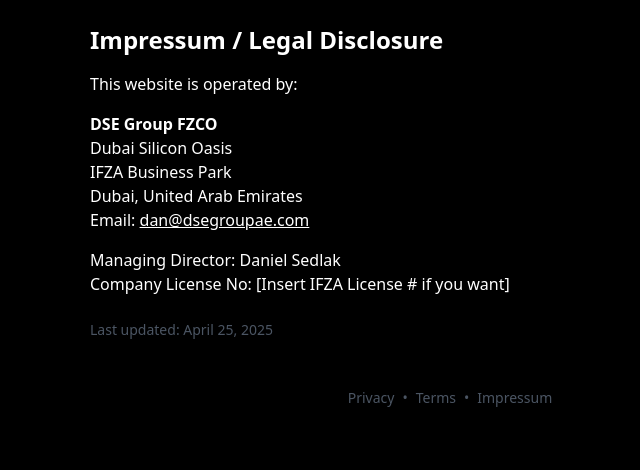
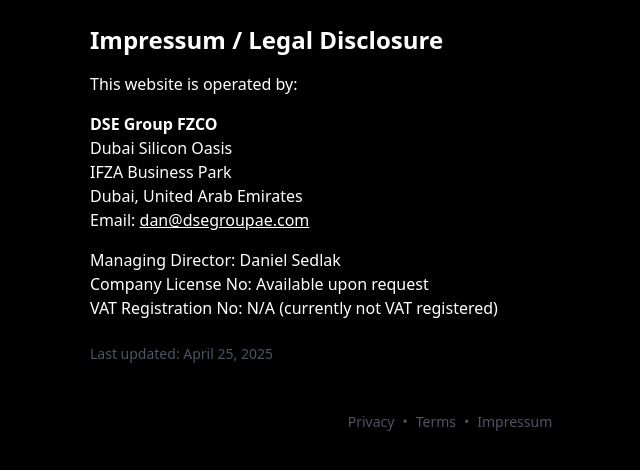
Before and after one commit to DSEGroupdev/adproai, a Next.js app: page /impressum in a window 1280 px wide. Shown: the top 470 px of the page, without its empty margins (190-830 px from the left). Built offline with nearby package versions, Linux system fonts and the light colour scheme; no server answers.

Commit message:
📝 Update company registration details in impressum

```diff
--- a/pages/impressum.tsx
+++ b/pages/impressum.tsx
@@ -17,7 +17,8 @@
         </p>
         <p className="mb-4">
           Managing Director: Daniel Sedlak<br />
-          Company License No: [Insert IFZA License # if you want]
+          Company License No: Available upon request<br />
+          VAT Registration No: N/A (currently not VAT registered)
         </p>
         <p className="text-sm text-gray-600 mt-6">
           Last updated: April 25, 2025
```
